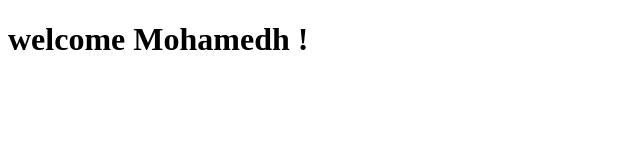
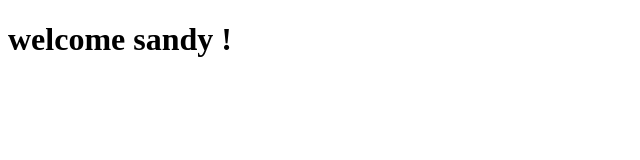
Before and after one commit to SanthoshRamachandiran/DemoCrud, a plain HTML site: page index.html in a window 1280 px wide. Shown: the whole page, without its empty margins (0-640 px from the left). Drawn offline with Linux system fonts and the light colour scheme.

Commit message:
mohamedh change from sandy

```diff
--- a/index.html
+++ b/index.html
@@ -6,6 +6,6 @@
     <title>Document</title>
 </head>
 <body>
-    <h1>welcome Mohamedh !</h1>
+    <h1>welcome sandy !</h1>
 </body>
 </html>
```
